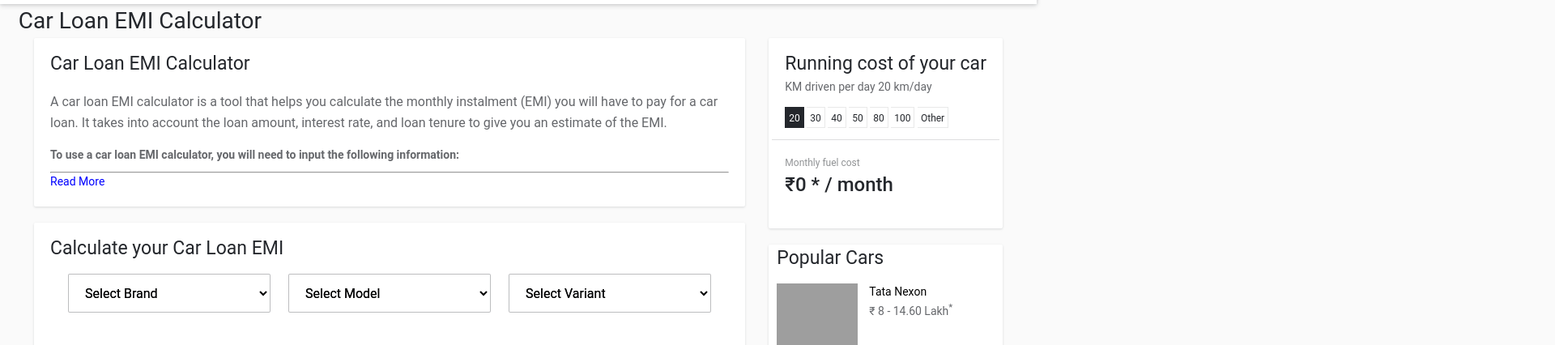
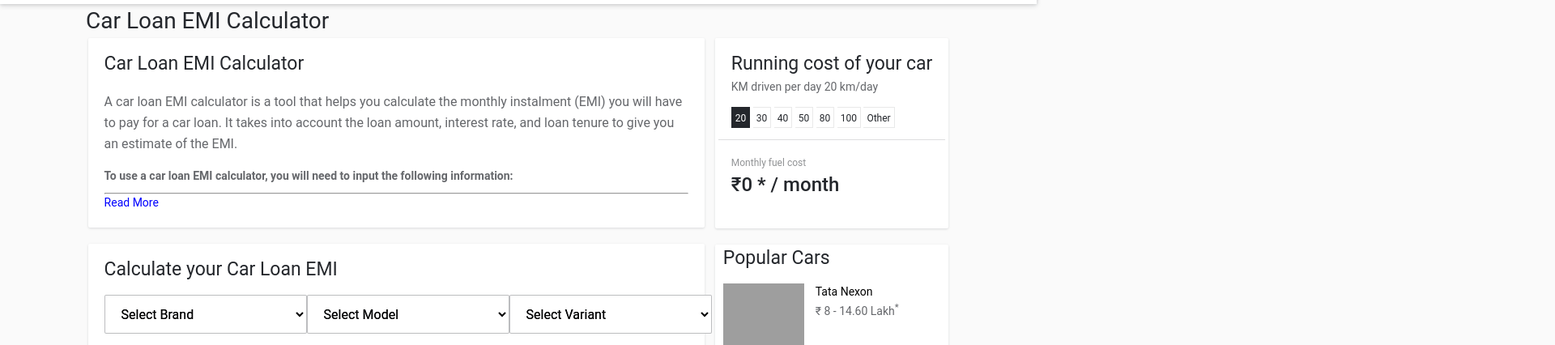
Before and after one commit to pranshulpradhan/carDekho, a plain HTML site: page index.html in a window 1280 px wide. Shown: the part 152-578 px from the top of the page at 81% size, 1920 px wide, since content can reach past the window. Drawn offline with nearby package versions, Linux system fonts and the light colour scheme; grey boxes are pictures that could not be loaded.

Commit message:
Update stylef.css

```diff
--- a/stylef.css
+++ b/stylef.css
@@ -167,7 +167,7 @@ h1 {
 }
 
 .cd_container{
-    max-width: 1350px;
+    max-width: 85vw;
     width: 98%;
     padding-left: 10px;
     padding-right: 10px;
```
